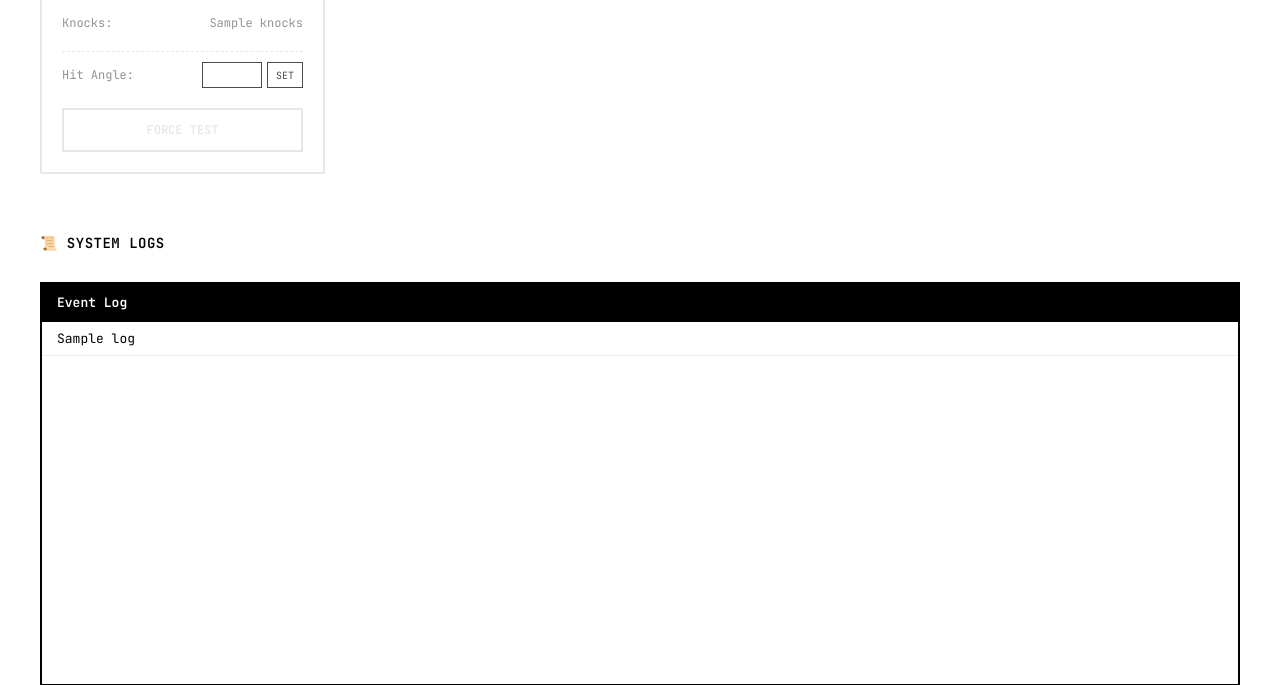
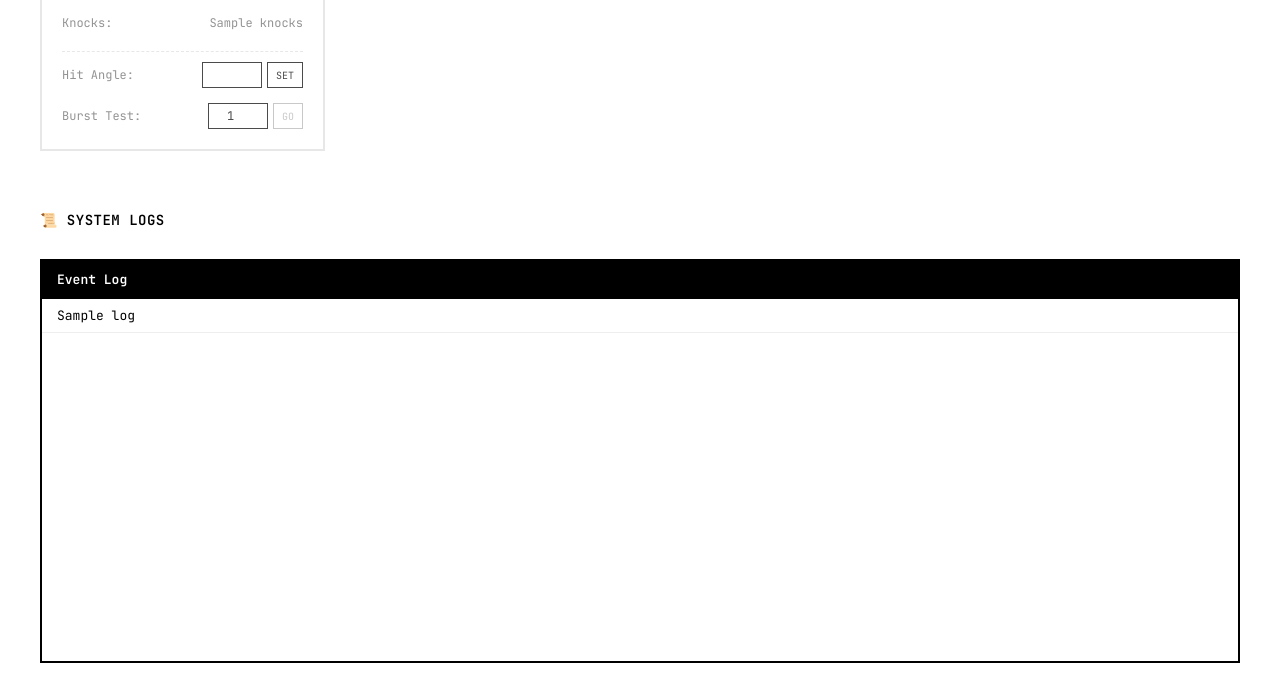
Before and after one commit to shashwathsantosh/remote-knocker, a Flask app: template knock-server/templates/admin.html in a window 1280 px wide. Shown: the part 213-898 px from the top of the page. After the commit the page ends 876 px from the top, so only its background shows below. Run offline with Flask 3, Linux system fonts and the light colour scheme; the template is opened without the code that fills it: most values are stand-ins (such as "Sample title", 1, 10 or a date in 2020).

Commit message:
Add files via upload

```diff
--- a/knock-server/templates/admin.html
+++ b/knock-server/templates/admin.html
@@ -3,7 +3,7 @@
 
 <head>
     <title>FLEET CONTROL</title>
-    <meta http-equiv="refresh" content="5">
+    <meta http-equiv="refresh" content="10">
     <link href="https://fonts.googleapis.com/css2?family=JetBrains+Mono:wght@400;600&display=swap" rel="stylesheet">
     <style>
         :root {
@@ -56,7 +56,7 @@
             transition: border-color 0.3s;
         }
 
-        /* STATUS INDICATOR (The Square in Top Right) */
+        /* STATUS INDICATOR */
         .card::before {
             content: '';
             position: absolute;
@@ -68,14 +68,12 @@
             border: 1px solid #ccc;
         }
 
-        /* Green for Online */
         .card.online::before {
             background: var(--status-green);
             border-color: var(--status-green);
             box-shadow: 0 0 4px var(--status-green);
         }
 
-        /* Red for Offline */
         .card.offline::before {
             background: var(--status-red);
             border-color: var(--status-red);
@@ -87,7 +85,7 @@
         }
 
         .card-title {
-            font-size: 16px; /* Slightly larger for the ID */
+            font-size: 16px;
             font-weight: 600;
             color: var(--text-main);
             margin: 0;
@@ -208,7 +206,6 @@
     <div class="device-grid">
         {% for mac, dev in devices.items() %}
         <div class="card {{ 'online' if dev.is_online else 'offline' }}">
-            <!-- CHANGED: Formats MAC to KNOCKER-XXXX -->
             <div class="card-title">KNOCKER-{{ mac.replace(':', '')[-4:] }}</div>
 
             <div class="info-row">
@@ -237,11 +234,21 @@
                 </div>
             </div>
 
-            {% if dev.is_online %}
-            <button class="btn-force" onclick="fetch('/api/queue-knock?target={{ mac }}', {method:'POST'})">FORCE TEST</button>
-            {% else %}
-            <button class="btn-force" disabled>FORCE TEST</button>
-            {% endif %}
+            <!-- NEW: Burst Test Config -->
+            <div class="info-row">
+                <span>Burst Test:</span>
+                <div style="display:flex; gap:5px;">
+                    <!-- Default 1, max 20 to prevent overload -->
+                    <input type="number" id="burst-{{ mac }}" value="1" min="1" max="20">
+                    {% if dev.is_online %}
+                        <button class="btn-mini" onclick="sendBurst('{{ mac }}')" style="background:var(--text-main); color:#fff;">GO</button>
+                    {% else %}
+                        <button class="btn-mini" disabled style="opacity:0.3;">GO</button>
+                    {% endif %}
+                </div>
+            </div>
+
+            <!-- Old button removed in favor of the Burst input above which defaults to 1 -->
         </div>
         {% else %}
         <p style="color:#666;">No devices have connected yet.</p>
@@ -272,6 +279,17 @@
                 if(res.ok) alert("Angle updated for " + mac);
             });
         }
+
+        function sendBurst(mac) {
+            const count = document.getElementById('burst-' + mac).value;
+            if(confirm("Send " + count + " knocks to this device?")) {
+                fetch('/api/queue-knock?target=' + mac + '&count=' + count, {
+                    method: 'POST'
+                }).then(res => {
+                    if(res.ok) location.reload(); // Refresh to see logs
+                });
+            }
+        }
     </script>
 </body>
 </html>
```
